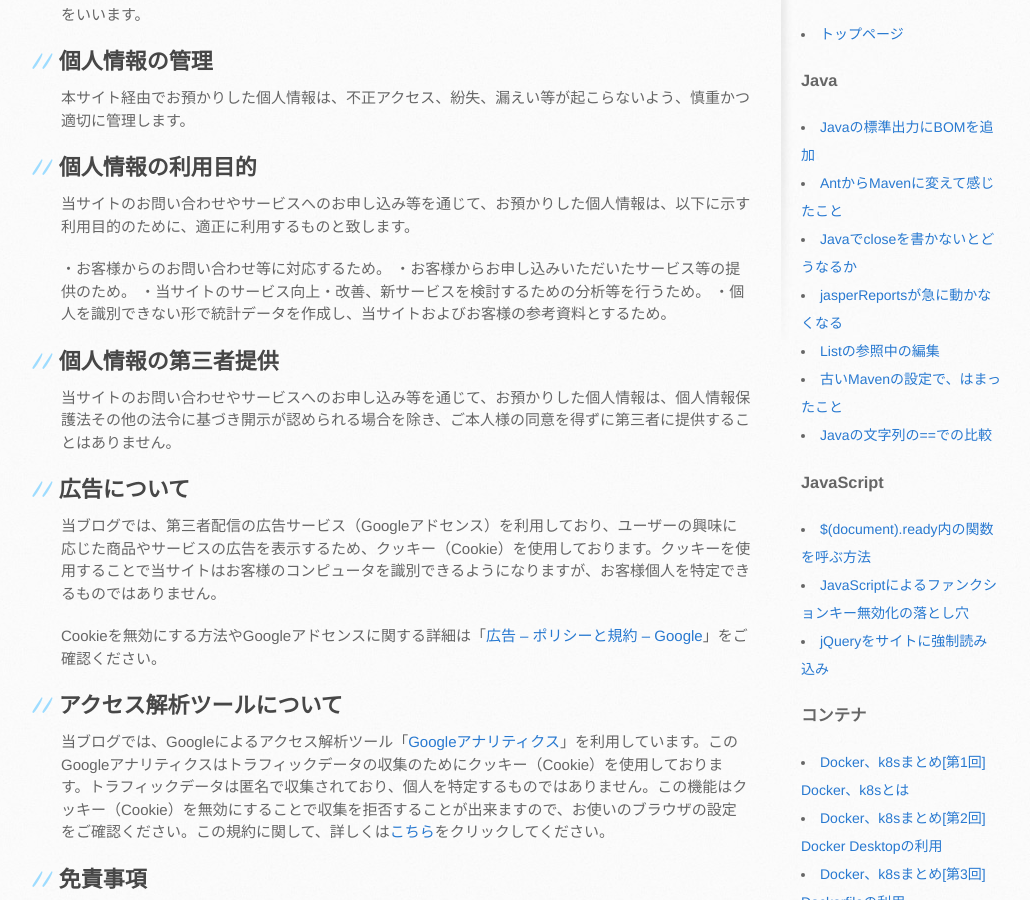
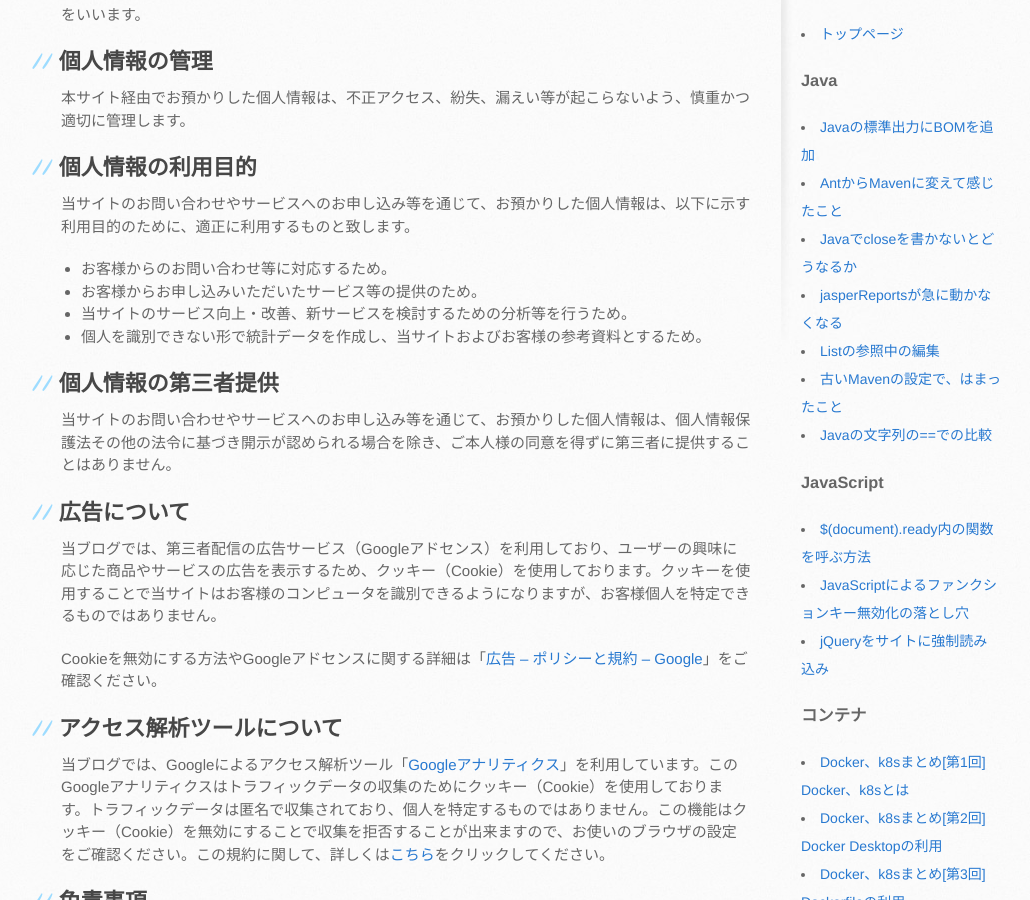
Before and after one commit to mtaketani113/mtaketani113.github.io, a Jekyll site: the page built from privacy-policy.md, in a window 1280 px wide and 900 px high, scrolled down 434 px. Shown: the whole window, without its empty margins (109-1139 px from the left). Built offline with Jekyll 4.4.1, drawn with Linux system fonts in a browser that asks for light colours; comment, search, counter and statistics services are not loaded; the repository's description, which GitHub fills in, is left out.

Commit message:
箇条書きを修正

```diff
--- a/privacy-policy.md
+++ b/privacy-policy.md
@@ -16,10 +16,10 @@ description: 当サイトのプライバシーポリシー
 
 当サイトのお問い合わせやサービスへのお申し込み等を通じて、お預かりした個人情報は、以下に示す利用目的のために、適正に利用するものと致します。
 
-・お客様からのお問い合わせ等に対応するため。
-・お客様からお申し込みいただいたサービス等の提供のため。
-・当サイトのサービス向上・改善、新サービスを検討するための分析等を行うため。
-・個人を識別できない形で統計データを作成し、当サイトおよびお客様の参考資料とするため。
+- お客様からのお問い合わせ等に対応するため。
+- お客様からお申し込みいただいたサービス等の提供のため。
+- 当サイトのサービス向上・改善、新サービスを検討するための分析等を行うため。
+- 個人を識別できない形で統計データを作成し、当サイトおよびお客様の参考資料とするため。
 
 ## 個人情報の第三者提供
 
```
